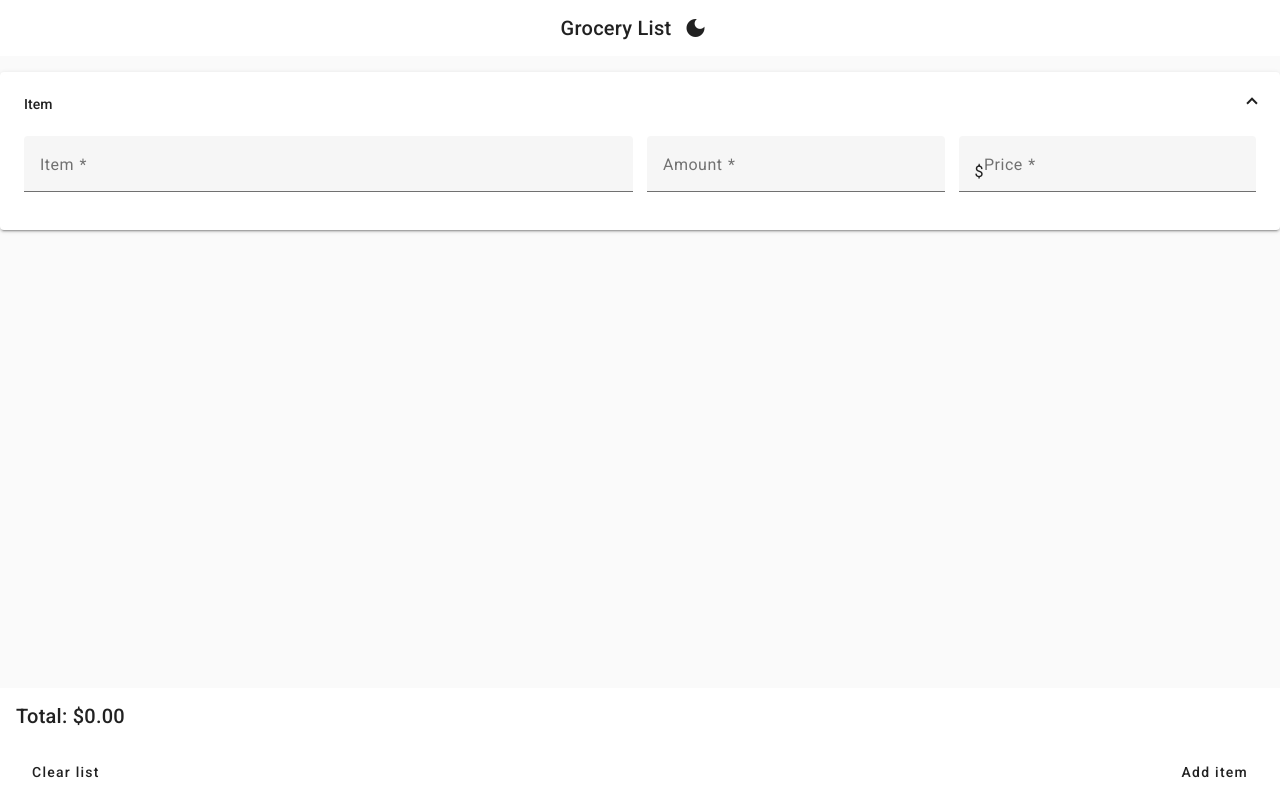
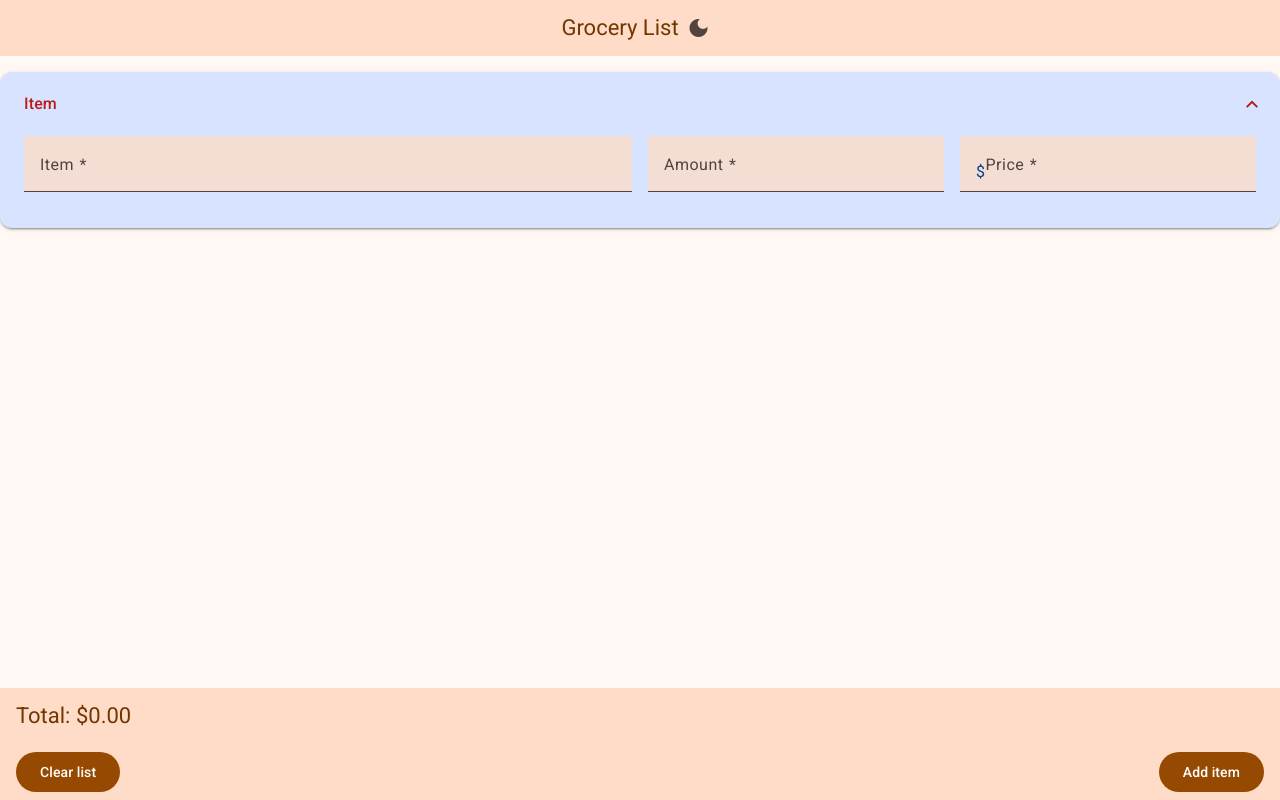
Before and after one commit to MathRocha/GroceryList, an Angular app: page / in a window 1280 px wide. Built offline with nearby package versions, Linux system fonts and the light colour scheme.

Commit message:
change theme to material 3

```diff
--- a/package.json
+++ b/package.json
@@ -4,6 +4,7 @@
   "scripts": {
     "ng": "ng",
     "start": "ng serve",
+    "start-pt": "ng serve --configuration=pt",
     "build": "ng build",
     "watch": "ng build --watch --configuration development",
     "test": "ng test",
--- a/src/app/app.scss
+++ b/src/app/app.scss
@@ -6,10 +6,14 @@ $footer-height: 112px;
 #header-toolbar {
   justify-content: center;
   height: $header-height !important;
+  background: var(--mat-sys-primary-container);
+  color: var(--mat-sys-on-primary-container);
 }
 
 #footer-toolbar {
   height: $footer-height !important;
+  background: var(--mat-sys-primary-container);
+  color: var(--mat-sys-on-primary-container);
 }
 
 main {
@@ -23,6 +27,8 @@ main {
 
 .mat-expansion-panel {
   margin: 1em 0 !important;
+  background: var(--mat-sys-tertiary-container);
+  color: var(--mat-sys-on-tertiary-container);
 }
 
 form {
@@ -55,6 +61,10 @@ form {
   );
 }
 
+.price-prefix {
+  color: var(--mat-sys-on-surface);
+}
+
 @media (min-width: 768px) {
   form {
     flex-direction: row;
--- a/src/styles.scss
+++ b/src/styles.scss
@@ -4,9 +4,8 @@ html,
 body {
   height: 100%;
 }
+
 body {
   margin: 0;
   font-family: Roboto, "Helvetica Neue", sans-serif;
-  background-color: var(--mat-app-background-color);
-  color: var(--mat-app-text-color);
 }
--- a/src/theme.scss
+++ b/src/theme.scss
@@ -1,36 +1,24 @@
 @use "@angular/material" as mat;
 
-// Define a dark theme
-$dark-theme: mat.m2-define-dark-theme(
+html {
+  color-scheme: dark;
+  @include mat.theme(
     (
       color: (
-      primary: mat.m2-define-palette(mat.$m2-pink-palette),
-      accent: mat.m2-define-palette(mat.$m2-blue-grey-palette),
+        primary: mat.$orange-palette,
+        tertiary: mat.$azure-palette,
       ),
-    // Only include `typography` and `density` in the default dark theme.
-    typography: mat.m2-define-typography-config(),
+      typography: Roboto,
       density: 0,
     )
   );
+}
 
-// Define a light theme
-$light-theme: mat.m2-define-light-theme(
-  (
-    color: (
-      primary: mat.m2-define-palette(mat.$m2-indigo-palette),
-      accent: mat.m2-define-palette(mat.$m2-pink-palette),
-    ),
-  )
-);
+body.lightmode {
+  color-scheme: light;
+}
 
-// Apply the dark theme by default
-@include mat.core-theme($dark-theme);
-@include mat.all-component-themes($dark-theme);
-
-// Apply the light theme only when the user prefers light themes.
-.lightmode {
-  // Use the `-color` mixins to only apply color styles without reapplying the same
-  // typography and density styles.
-  @include mat.core-color($light-theme);
-  @include mat.all-component-colors($light-theme);
+body {
+  background: var(--mat-sys-surface);
+  color: var(--mat-sys-on-surface);
 }
```
Lines whose indentation alone changed are shown as unchanged.
